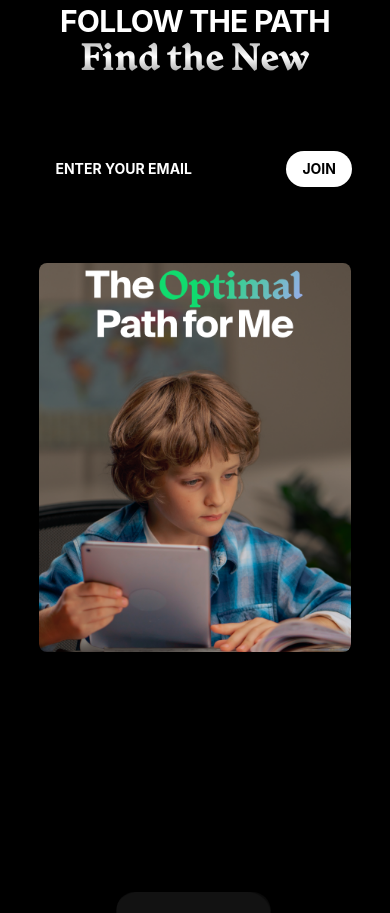
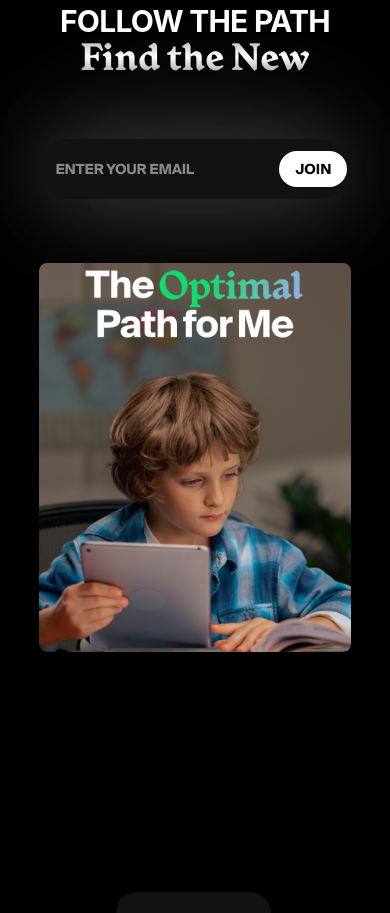
Before and after one commit to InjunH/chalk_home_personal, a Next.js app: page / in a window 390 px wide. Shown: the part 7520-8433 px from the top of the page. Built offline with nearby package versions, Linux system fonts and the light colour scheme.

Commit message:
글로벌 스타일 및 홈 CTA 섹션 개선: .feature-title 클래스를 새로 정의하고, 홈 CTA 섹션의 배경색 및 그림자 효과를 추가하여 시각적 요소를 강화함. 입력 필드와 버튼의 스타일을 조정하여 사용자 경험을 향상시킴.

```diff
--- a/src/app/globals.css
+++ b/src/app/globals.css
@@ -945,7 +945,7 @@ body {
 }
 
 /* Feature Main Title Classes */
-.feature-title-the {
+.feature-title {
   font-family: "Suisse Intl";
   font-weight: 700;
   font-size: clamp(3rem, 8vw, 6rem); /* 48px-96px / 16 = 3rem-6rem */
--- a/src/components/sections/home/HomeCTASection.tsx
+++ b/src/components/sections/home/HomeCTASection.tsx
@@ -45,18 +45,36 @@ export default function HomeCTASection() {
             onSubmit={handleSubmit}
             className="flex items-center justify-center px-4"
           >
-            <div className="flex items-center bg-black rounded-full w-full max-w-md md:max-w-lg lg:max-w-xl px-4 md:px-6 py-3 md:py-4">
+            <div
+              className="flex items-center bg-[#121212] rounded-full w-full max-w-md md:max-w-lg lg:max-w-xl px-4 md:px-6 py-3 md:py-4"
+              style={{
+                boxShadow: `
+                  0 0 80px rgba(255, 255, 255, 0.2),
+                  0 0 150px rgba(255, 255, 255, 0.15),
+                  0 0 200px rgba(255, 255, 255, 0.1)
+                `
+              }}
+            >
               <input
                 type="email"
                 value={email}
                 onChange={(e) => setEmail(e.target.value)}
                 placeholder="ENTER YOUR EMAIL"
-                className="flex-1 bg-transparent text-white placeholder-white font-bold text-sm md:text-base lg:text-lg border-none outline-none"
+                className="flex-1 bg-transparent text-white placeholder-white/50 font-bold text-sm md:text-base lg:text-lg border-none outline-none"
+                style={{
+                  fontFamily: "Suisse Intl",
+                  fontWeight: 700,
+                  letterSpacing: "-0.02em"
+                }}
                 required
               />
               <button
                 type="submit"
                 className="bg-white text-black font-bold rounded-full px-4 md:px-6 py-2 md:py-3 ml-2 text-sm md:text-base hover:bg-gray-100 transition-colors"
+                style={{
+                  fontFamily: "Suisse Intl",
+                  fontWeight: 700
+                }}
               >
                 JOIN
               </button>
```
